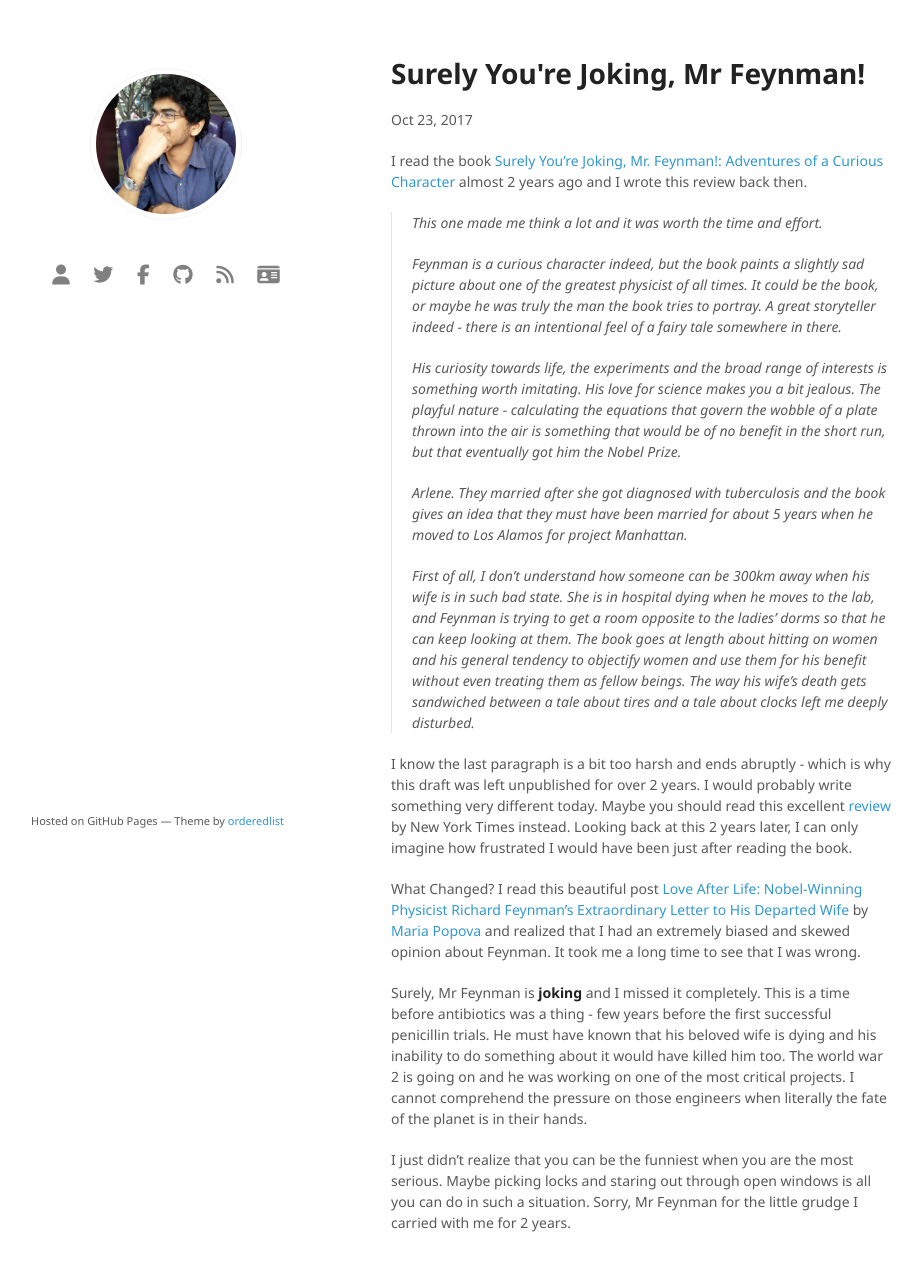
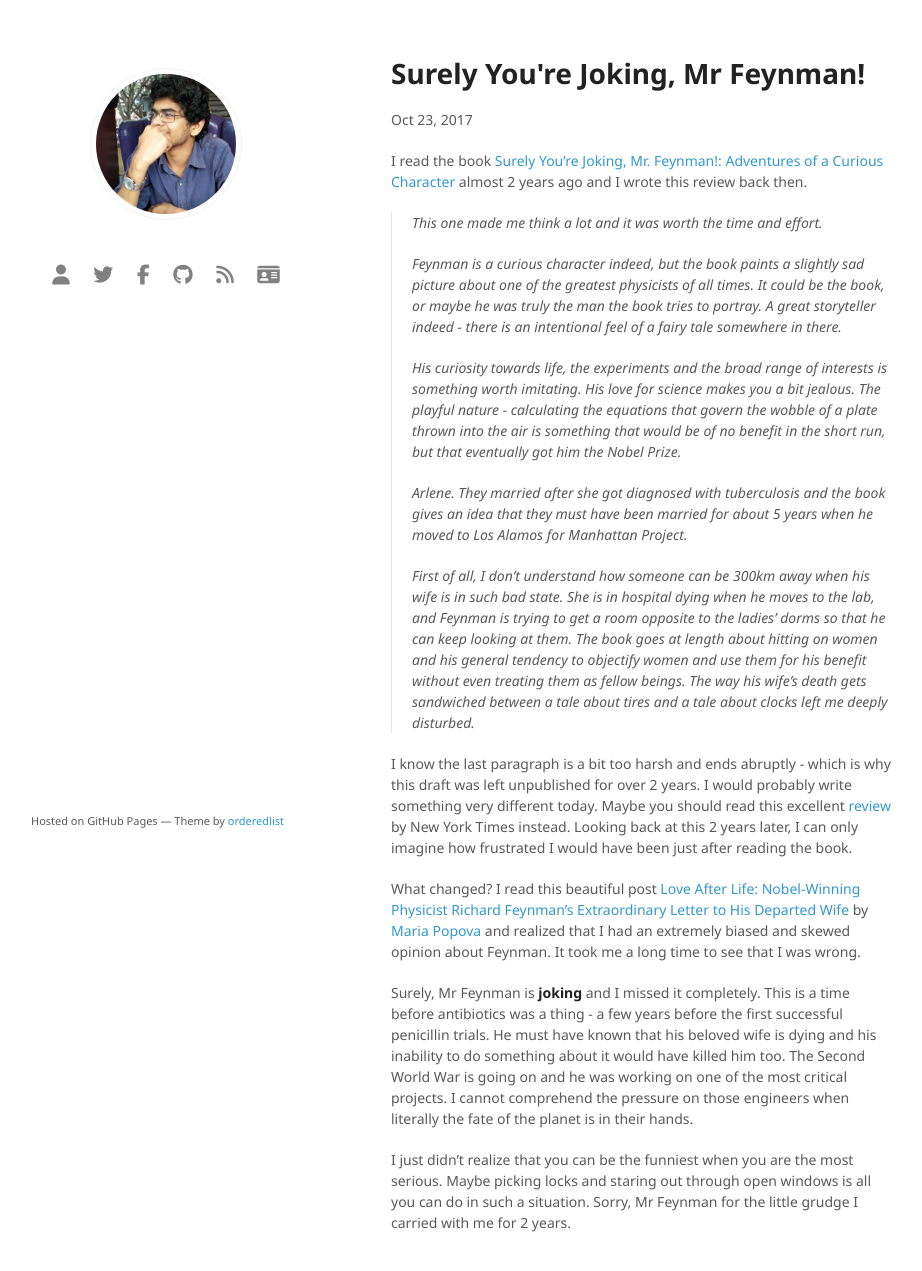
Before and after one commit to jaseemabid/blog, a Jekyll site: the page built from _posts/2017-10-23-feynman.md, in a window 1280 px wide, cut to the strip 0-1341 px from the top of the page. Shown: the top 1271 px of the strip, without its empty margins (179-1101 px from the left). Built offline with Jekyll 4.4.1, drawn with Linux system fonts in a browser that asks for light colours; nearby versions of some CDN libraries.

```diff
--- a/_posts/2017-10-23-feynman.md
+++ b/_posts/2017-10-23-feynman.md
@@ -9,7 +9,7 @@ Character][book] almost 2 years ago and I wrote this review back then.
 > This one made me think a lot and it was worth the time and effort.
 >
 > Feynman is a curious character indeed, but the book paints a slightly sad
-picture about one of the greatest physicist of all times. It could be the book,
+picture about one of the greatest physicists of all times. It could be the book,
 or maybe he was truly the man the book tries to portray. A great storyteller
 indeed - there is an intentional feel of a fairy tale somewhere in there.
 >
@@ -21,7 +21,7 @@ but that eventually got him the Nobel Prize.
 >
 > Arlene. They married after she got diagnosed with tuberculosis and the book
 gives an idea that they must have been married for about 5 years when he moved
-to Los Alamos for project Manhattan.
+to Los Alamos for Manhattan Project.
 >
 > First of all, I don't understand how someone can be 300km away when his wife
 is in such bad state. She is in hospital dying when he moves to the lab, and
@@ -37,19 +37,19 @@ something very different today. Maybe you should read this excellent
 [review][review] by New York Times instead. Looking back at this 2 years later,
 I can only imagine how frustrated I would have been just after reading the book.
 
-What Changed? I read this beautiful post [Love After Life: Nobel-Winning
+What changed? I read this beautiful post [Love After Life: Nobel-Winning
 Physicist Richard Feynman’s Extraordinary Letter to His Departed
 Wife][brainpickings] by [Maria Popova][maria] and realized that I had an
 extremely biased and skewed opinion about Feynman. It took me a long time to see
 that I was wrong.
 
 Surely, Mr Feynman is **joking** and I missed it completely. This is a time
-before antibiotics was a thing - few years before the first successful
+before antibiotics was a thing - a few years before the first successful
 penicillin trials. He must have known that his beloved wife is dying and his
-inability to do something about it would have killed him too. The world war 2 is
-going on and he was working on one of the most critical projects. I cannot
-comprehend the pressure on those engineers when literally the fate of the planet
-is in their hands.
+inability to do something about it would have killed him too. The Second World
+War is going on and he was working on one of the most critical projects. I
+cannot comprehend the pressure on those engineers when literally the fate of the
+planet is in their hands.
 
 I just didn't realize that you can be the funniest when you are the most
 serious. Maybe picking locks and staring out through open windows is all you can
```
